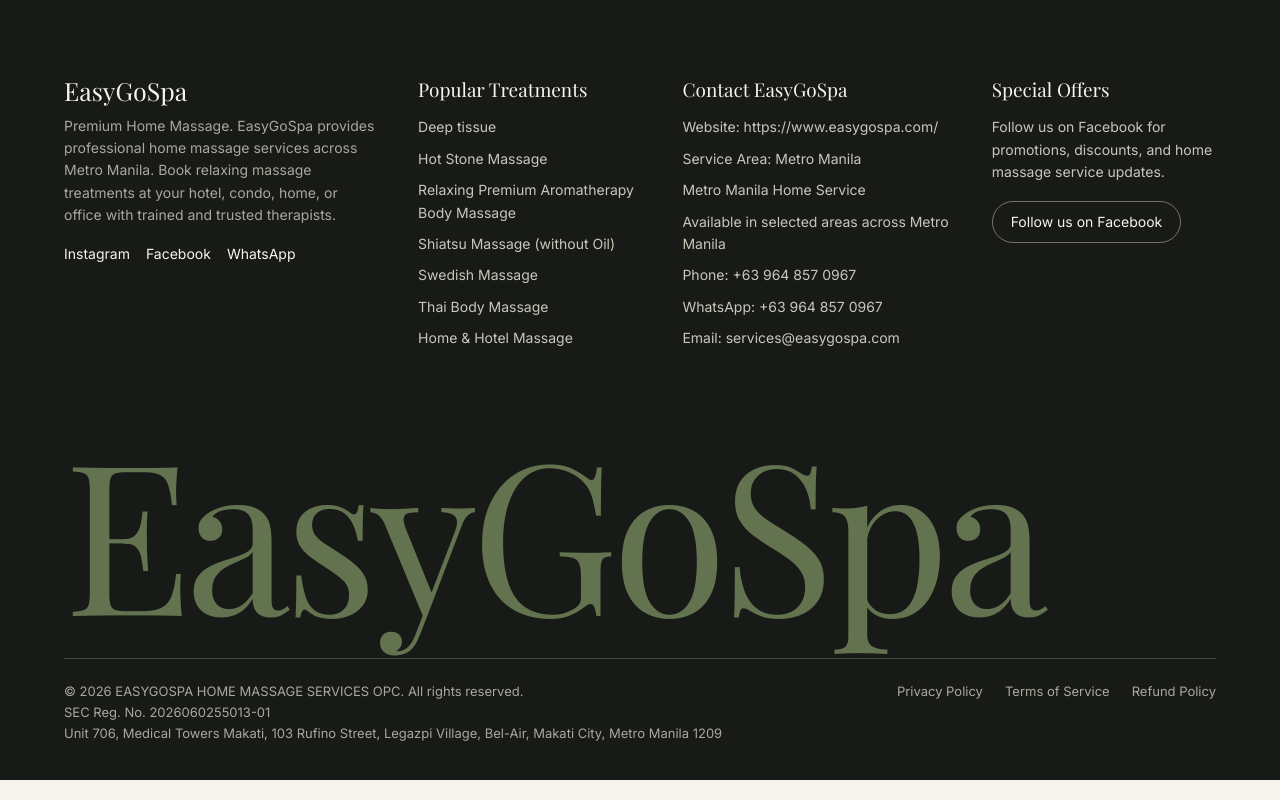
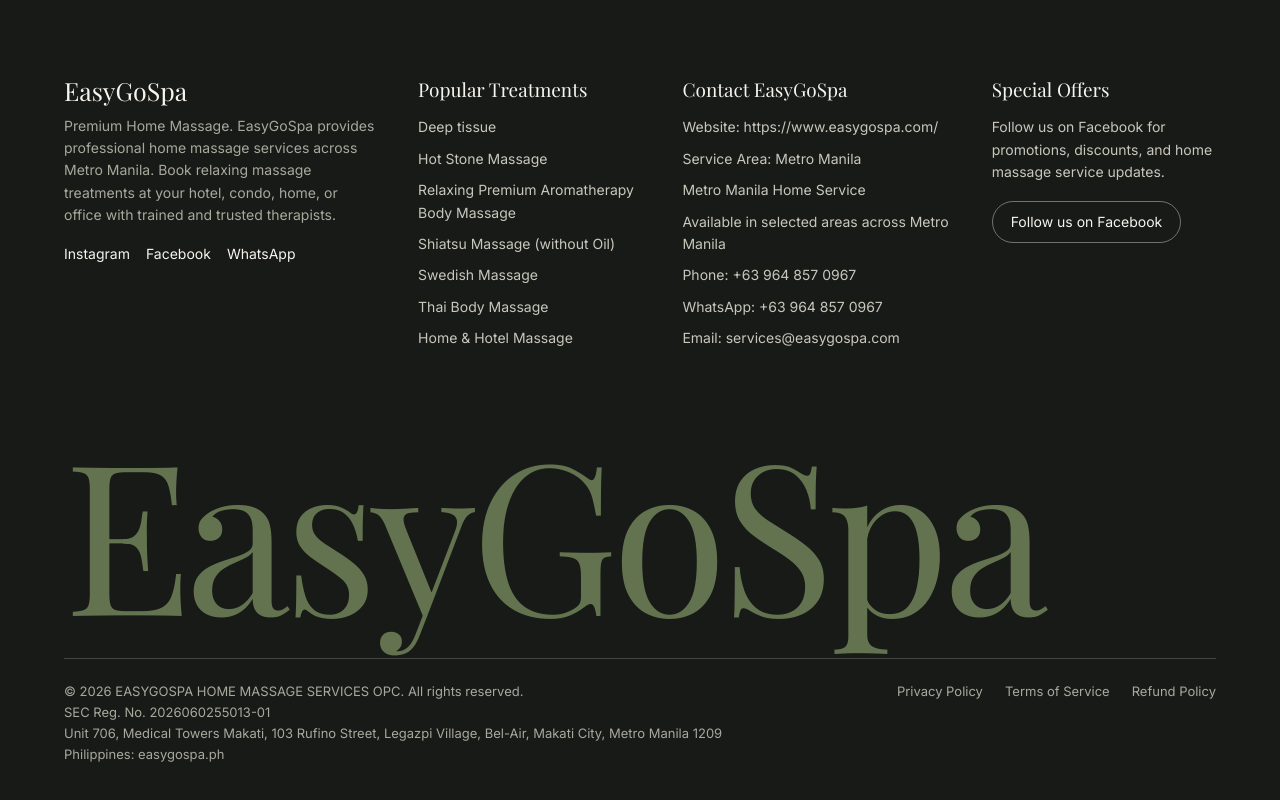
Before and after one commit to gaojun3939-lgtm/easygospa, a Next.js app: page /contact in a window 1280 px wide. Shown: the part 2246-3046 px from the top of the page. Built offline with nearby package versions, Linux system fonts and the light colour scheme; no server answers.

Commit message:
feat(全球站): 页脚加一行链到 easygospa.ph（跟正式站一致）
Co-Authored-By: Claude Opus 5.5 <noreply@anthropic.com>

```diff
--- a/src/components/global/SiteFooter.jsx
+++ b/src/components/global/SiteFooter.jsx
@@ -48,7 +48,9 @@ export default function SiteFooter() {
           <div>
             © 2026 EASYGOSPA HOME MASSAGE SERVICES OPC. All rights reserved.<br />
             SEC Reg. No. 2026060255013-01<br />
-            Unit 706, Medical Towers Makati, 103 Rufino Street, Legazpi Village, Bel-Air, Makati City, Metro Manila 1209
+            Unit 706, Medical Towers Makati, 103 Rufino Street, Legazpi Village, Bel-Air, Makati City, Metro Manila 1209<br />
+            {/* 2026-11-06 老板定(窗口 8 转):链到菲律宾本地站,普通链接,不加 nofollow */}
+            Philippines: <a href="https://easygospa.ph/">easygospa.ph</a>
           </div>
           <nav aria-label="Legal">
             <a href="/privacy-policy">Privacy Policy</a>
```
